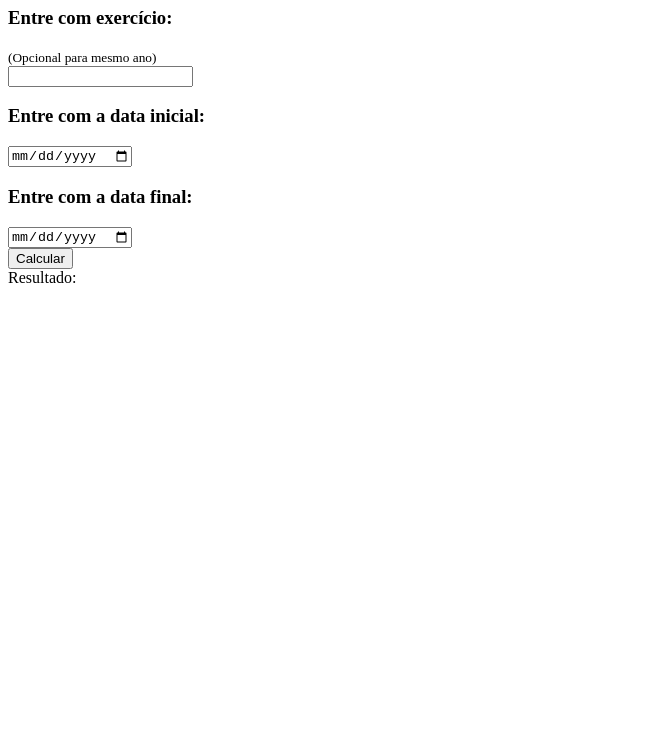
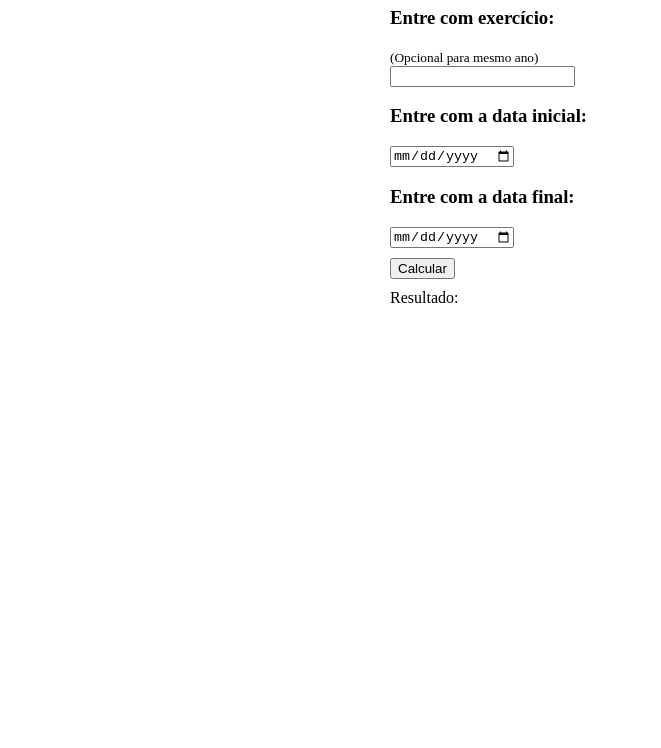
Before and after one commit to AlNuN/decimo-terceiro, a website with bundled scripts: page docs/index.html in a window 1280 px wide. Shown: the part 73-821 px from the top of the page, without its empty margins (0-661 px from the left). Before the commit the page ends 800 px from the top, so only its background shows below. Built offline with nearby package versions, Linux system fonts and the light colour scheme.

Commit message:
just a little spacing

```diff
--- /dev/null
+++ b/docs/assets/css/main.css
@@ -0,0 +1,16 @@
+html, body {
+  padding: 0;
+  margin: 0;
+  font-size: 16px;
+  height: 100%;
+  width: 100%;
+}
+
+.main{
+  max-width: 500px;
+  margin: auto;
+}
+
+#button {
+  margin: 10px 0;
+}
--- a/docs/index.html
+++ b/docs/index.html
@@ -5,9 +5,10 @@
   <meta name="viewport" content="width=device-width, initial-scale=1.0">
   <title>Décimo Terceiro</title>
   <script type="module" src="assets/js/calculaData.js"></script>
+  <link href="assets/css/main.css" rel="stylesheet" type="text/css">
 </head>
 <body>
-  <div>
+  <div class="main">
     <h1>Décimo terceiro</h1>
     <h3>Entre com exercício: </h3>
     <small>(Opcional para mesmo ano)</small>
@@ -15,14 +16,12 @@
     <input type="number" id="year" min="1980">
     <h3>Entre com a data inicial: </h3>
     <input type="date" id="initial">
-    <br>
     <h3>Entre com a data final: </h3>
     <input type="date" id="final">
     <br>
     <button id="button">Calcular</button>
     <br>
     Resultado:
-    <br>
     <div id="resposta"></div>
   </div>
 </body>
```
